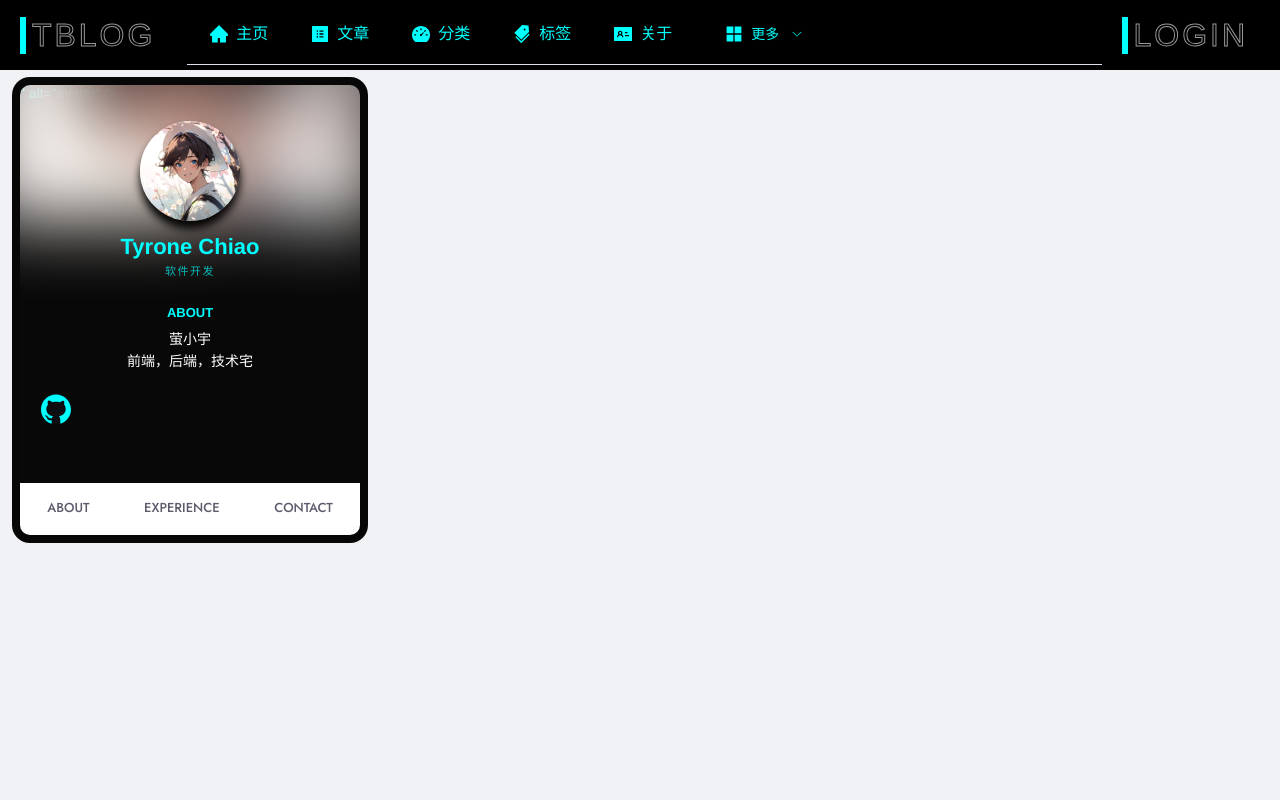
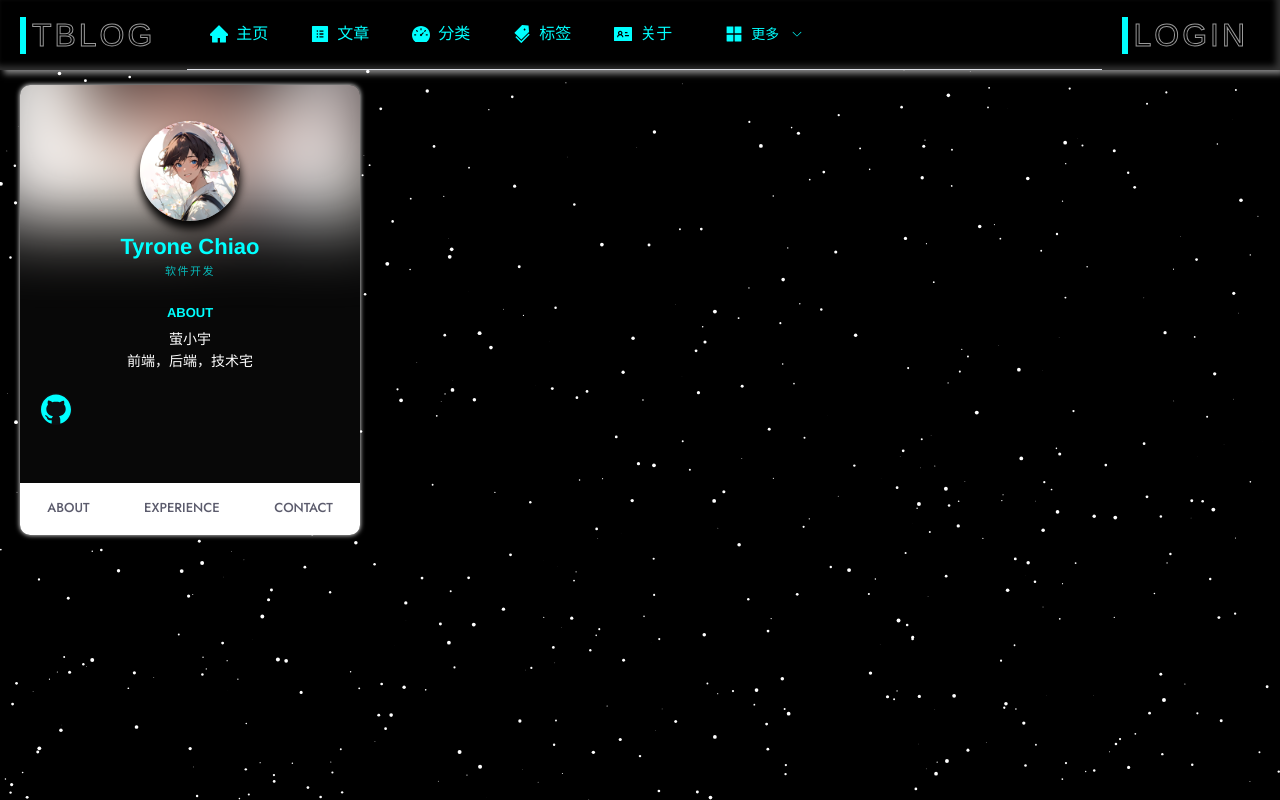
Before and after one commit to zhaoty1021/t-blog, a Vue app: page /home in a window 1280 px wide. Built offline with nearby package versions, Linux system fonts and the light colour scheme.

Commit message:
添加星空背景

```diff
--- a/src/App.vue
+++ b/src/App.vue
@@ -1,12 +1,13 @@
 <template>
 <div id="app">
+  <StarSky />
     <div>
       <router-view />
     </div>
   </div>
 </template>
 <script setup>
-
+import StarSky from '@/components/Background/StarSky.vue'
 </script>
 
 <style>
@@ -18,4 +19,5 @@
 }
 
 
+
 </style>
--- /dev/null
+++ b/src/components/Background/StarSky.vue
@@ -0,0 +1,70 @@
+<template>
+    <canvas ref="canvas"></canvas>
+  </template>
+
+  <script>
+  export default {
+    name: "StarSky",
+    data() {
+      return {
+        stars: [],
+        animationFrameId: null,
+      };
+    },
+    mounted() {
+      this.initStars();
+      this.animateStars();
+    },
+    beforeUnmount() {
+      cancelAnimationFrame(this.animationFrameId);
+    },
+    methods: {
+      initStars() {
+        const canvas = this.$refs.canvas;
+        canvas.width = window.innerWidth;
+        canvas.height = window.innerHeight;
+
+        const starsCount = 700;
+        for (let i = 0; i < starsCount; i++) {
+          const x = Math.random() * canvas.width;
+          const y = Math.random() * canvas.height;
+          const radius = Math.random() * 2;
+          const speed = Math.random() * 3 - 1.5;
+
+          const star = { x, y, radius, speed };
+          this.stars.push(star);
+        }
+      },
+      animateStars() {
+        const canvas = this.$refs.canvas;
+        const ctx = canvas.getContext("2d");
+
+        ctx.fillStyle = "#000";
+        ctx.fillRect(0, 0, canvas.width, canvas.height);
+
+        for (const star of this.stars) {
+          ctx.beginPath();
+          ctx.fillStyle = "rgba(255, 255, 255, 1)";
+          ctx.arc(star.x, star.y, star.radius, 0, Math.PI * 2);
+          ctx.fill();
+
+          star.y -= star.speed;
+          if (star.y < 0) {
+            star.y = canvas.height;
+            star.x = Math.random() * canvas.width;
+          }
+        }
+
+        this.animationFrameId = requestAnimationFrame(this.animateStars);
+      },
+    },
+  };
+  </script>
+
+  <style scoped>
+  canvas {
+    position: absolute;
+    top: 0;
+    left: 0;
+  }
+  </style>
--- a/src/components/Card/ProfileCard.vue
+++ b/src/components/Card/ProfileCard.vue
@@ -2,7 +2,7 @@
    <div :class="['card', { 'active-about': activeTab=== 'about' }, { 'active-experience': activeTab=== 'experience' }, { 'active-contact': activeTab=== 'contact' }]">
   <div class="card-header">
     <div class="card-cover" style="background-image:url('/src/assets/picture.png');"></div>
-    <img class="card-avatar" src="/src/assets/picture.png" alt="Avatar">" alt="avatar" />
+    <img class="card-avatar" src="/src/assets/picture.png" alt="Avatar" />
     <h1 class="card-fullname">Tyrone Chiao</h1>
     <h2 class="card-jobtitle">软件开发</h2>
   </div>
@@ -107,7 +107,7 @@ body {
   transition: 0.3s;
   flex-direction: column;
   border-radius: 10px;
-  box-shadow: 0 0 0 8px rgb(7, 7, 7);
+  box-shadow:rgb(255, 255, 255) 0px 0px 5px;
 }
 
 .card.active-about {
@@ -456,14 +456,14 @@ body {
   transition: 0.3s;
 }
 
-button:hover {
+.contact-me:hover {
   color: #ffffff;
   transform: scale(1.1);
   outline: 1px solid #70bdca;
   box-shadow: 4px 5px 17px -4px #268391;
 }
 
-button::before {
+.contact-me::before {
   content: "";
   left: -50px;
   top: 0;
@@ -474,7 +474,7 @@ button::before {
   transition: width 1000ms;
 }
 
-button:hover::before {
+.contact-me:hover::before {
   width: 150%;
 }
 
--- a/src/components/Layout/Header/index.vue
+++ b/src/components/Layout/Header/index.vue
@@ -93,6 +93,10 @@ const handleSelect = (key, keyPath) => {
   position: fixed; /* 固定在页面顶部 */
   width: 100%;
   z-index: 1000; /* 确保导航栏在其他内容之上 */
+  box-shadow: 4px 4px 6px 0 rgba(255,255,255,.5),
+              -4px -4px 6px 0 rgba(116, 125, 136, .5),
+    inset -4px -4px 6px 0 rgba(255,255,255,.2),
+    inset 4px 4px 6px 0 rgba(0, 0, 0, .4);
 }
 
 
@@ -106,6 +110,10 @@ const handleSelect = (key, keyPath) => {
   --el-menu-text-color: #0ff;
   background-color: transparent;
   border-bottom: none;
+  padding: 0;
+  margin: 0;
+  height: 70px;
+  line-height: 0px;
   display: flex;
   align-items: center;
 
```
